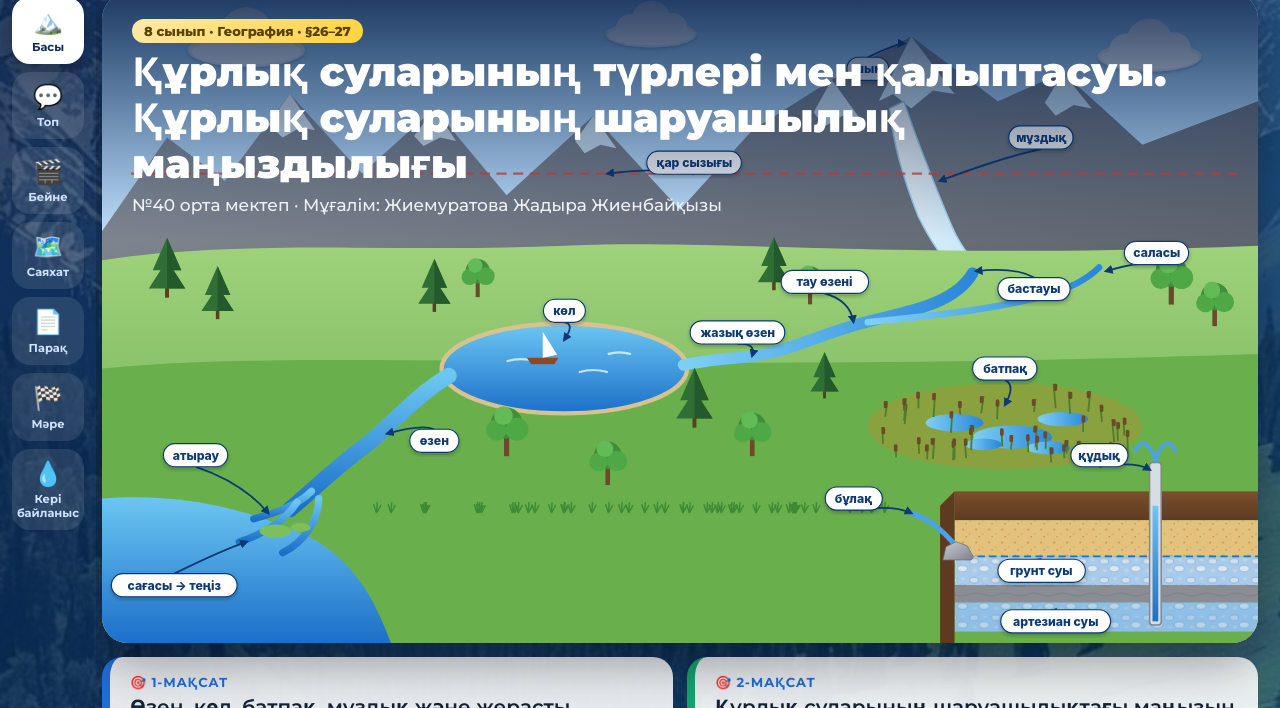
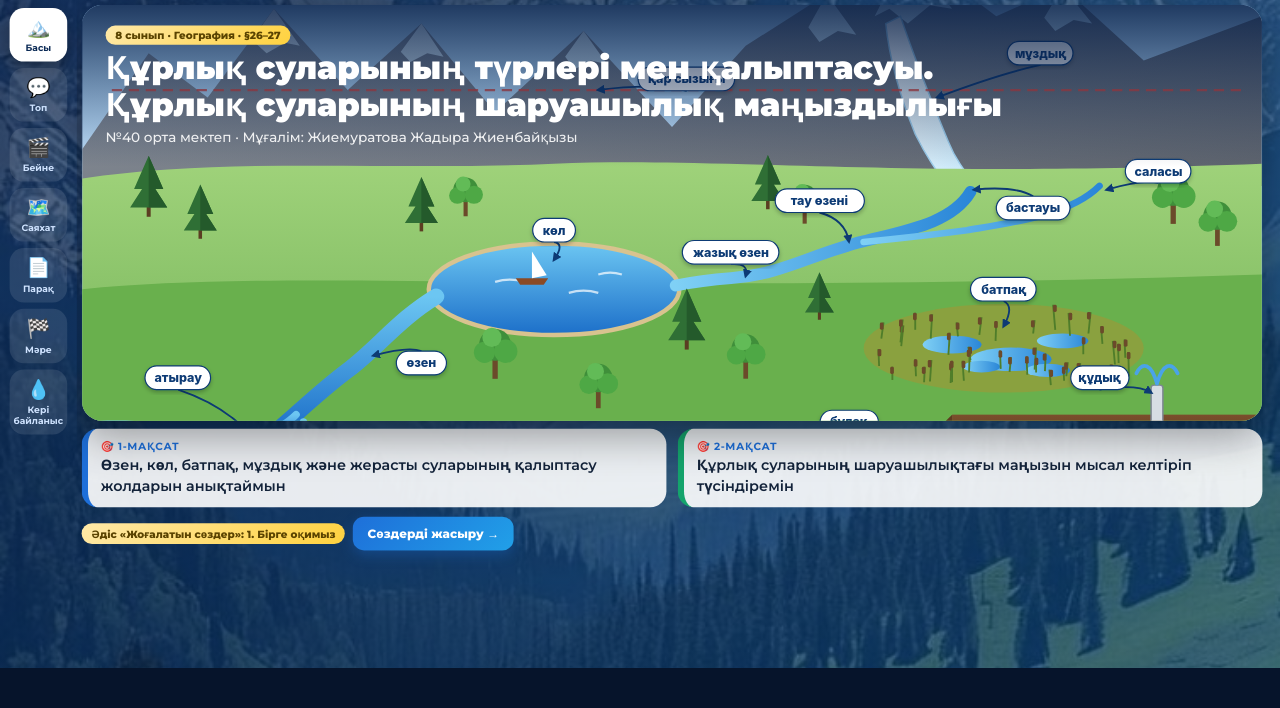
Before and after one commit to makpalkubantova-arch/8888888, a plain HTML site: page index.html in a window 1280 px wide. Shown: the part 92-800 px from the top of the page. Drawn offline with Linux system fonts and the light colour scheme.

Commit message:
16:9 экранға толық сыяды
Co-Authored-By: Claude Opus 5.5 <noreply@anthropic.com>
Claude-Session: https://claude.ai/code/session_01KwT9LbeNiMSTSzbPm79ozt

```diff
--- a/index.html
+++ b/index.html
@@ -119,9 +119,23 @@ th{background:#eef6ff}
 .modal>div{background:#fff;border-radius:24px;padding:24px;width:min(760px,92%);max-height:88vh;overflow:auto}
 textarea{width:100%;font:inherit;padding:10px;border-radius:12px;border:1px solid #d6e2ef}
 .rname{font-size:52px;font-weight:900;text-align:center;margin:20px 0}
+
+/* 16:9 — бәрі бір экранға сыяды */
+html,body{height:100%;overflow:hidden;background:#06142b}
+#frame{position:absolute;left:0;top:0;width:1600px;height:900px;transform-origin:0 0;overflow:hidden;background:#0b2a55 url(img/muzdyk.jpg) center/cover}
+#frame:before{content:"";position:absolute;inset:0;background:linear-gradient(135deg,rgba(6,30,70,.82),rgba(10,70,120,.55));z-index:0}
+body:before{display:none}
+.app{height:100%!important}
+.st-wrap,.modal,.conf{position:absolute}
+.st{max-height:860px}
+.hero img{height:520px;object-fit:cover;object-position:center 40%}
+.goals{margin-top:10px}.goal{padding:12px 16px;font-size:18px}
+.map{width:1244px;margin:0 auto}.map img{height:700px;width:1244px}
+main{padding-bottom:10px}
 </style>
 </head>
 <body>
+<div id="frame">
 <div class="app">
   <div class="top">
     <div class="logo">💧 Тамшының <span>саяхаты</span></div>
@@ -136,6 +150,7 @@ textarea{width:100%;font:inherit;padding:10px;border-radius:12px;border:1px soli
   <main id="main"></main>
 </div>
 <div id="stationHost"></div><div id="modalHost"></div>
+</div>
 <script src="data.js"></script>
 <script>
 // ===== сақтау =====
@@ -330,5 +345,9 @@ function confetti() { const c = ["#1e6fd9", "#21a0e8", "#14a46c", "#ffd23f", "#7
 function beep(ok) { try { const a = new (window.AudioContext || window.webkitAudioContext)(); const o = a.createOscillator(), g = a.createGain(); o.connect(g); g.connect(a.destination); g.gain.value = .12; (ok ? [523, 659, 784] : [300, 220]).forEach((f, i) => o.frequency.setValueAtTime(f, a.currentTime + i * .12)); o.start(); o.stop(a.currentTime + .45); } catch (e) {} }
 go(cur);
 </script>
+<script>
+(function(){function fit(){var f=document.getElementById('frame');if(!f)return;var W=1600,H=900,z=Math.min(innerWidth/W,innerHeight/H);f.style.transform='scale('+z+')';f.style.left=Math.max(0,(innerWidth-W*z)/2)+'px';f.style.top=Math.max(0,(innerHeight-H*z)/2)+'px';}
+addEventListener('resize',fit);addEventListener('load',fit);fit();})();
+</script>
 </body>
 </html>
```
